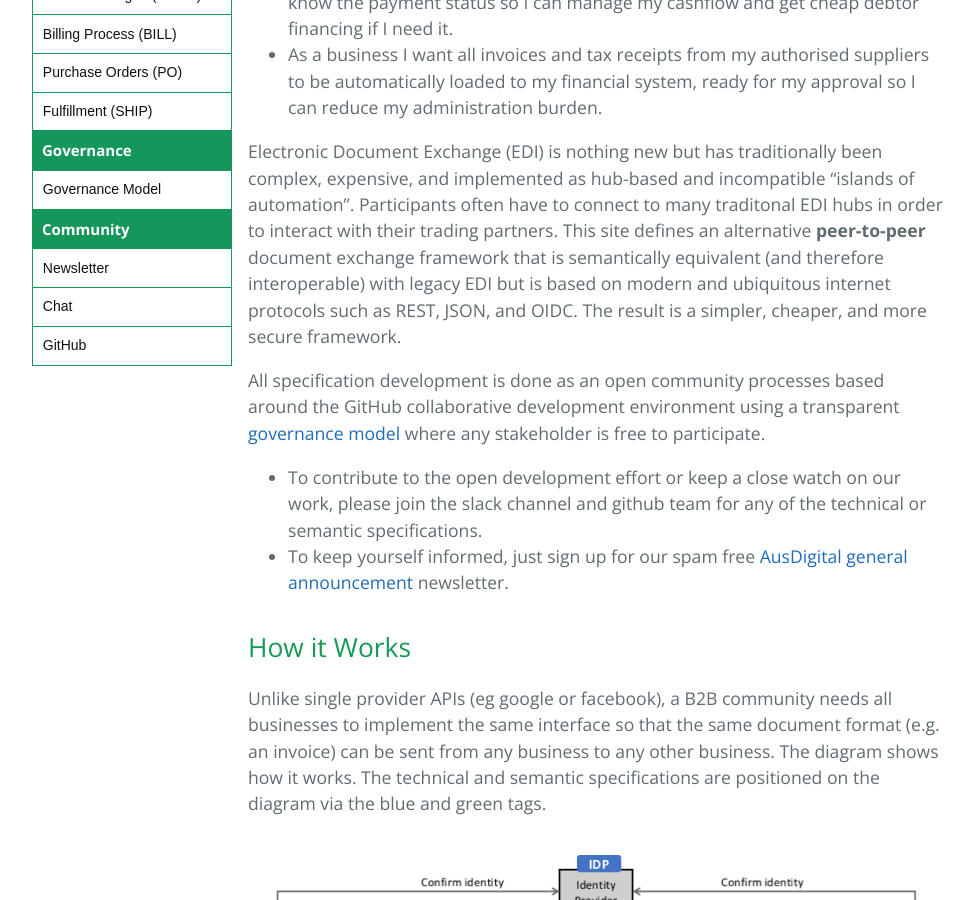
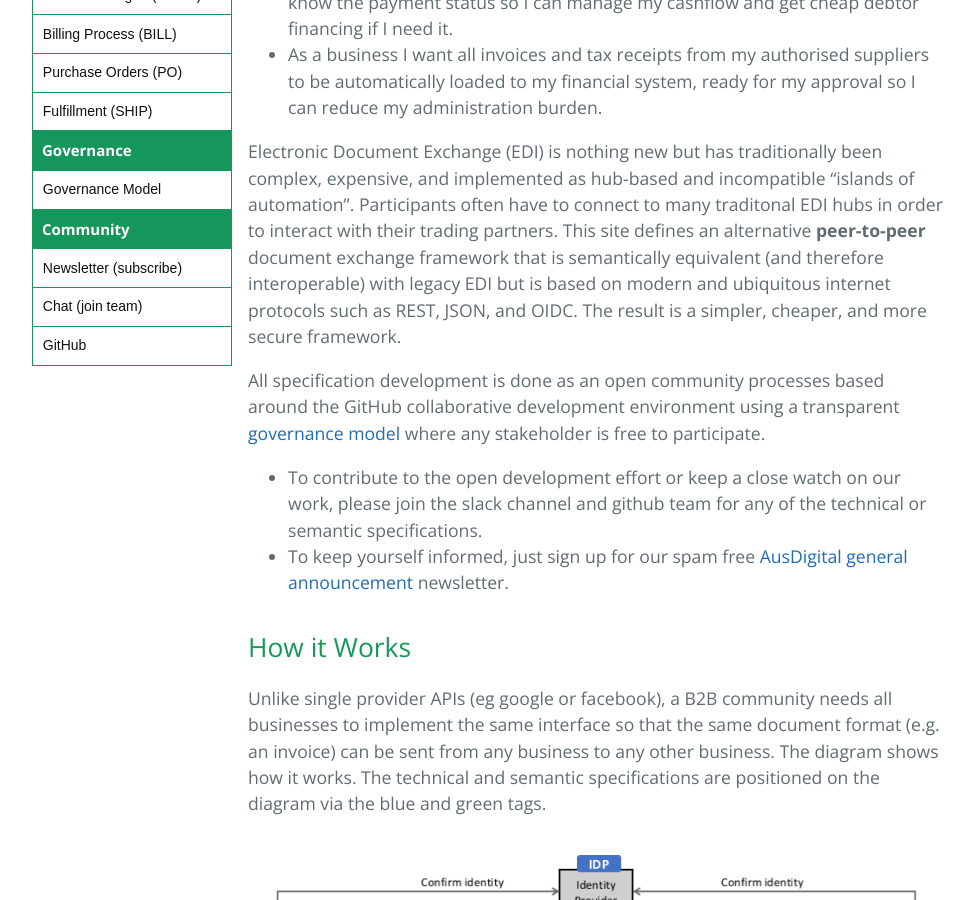
Before and after one commit to ausdigital/ausdigital.github.io, a Jekyll site: the page built from index.md, in a window 1280 px wide and 900 px high, scrolled down 801 px. Shown: the whole window, without its empty margins (112-1086 px from the left). Built offline with Jekyll 4.4.1, drawn with Linux system fonts in a browser that asks for light colours; our own code applies the rules of GitHub Pages for plain Markdown files.

Commit message:
elaborate menu items

```diff
--- a/_includes/main.html
+++ b/_includes/main.html
@@ -28,8 +28,8 @@
                     <li class="pure-menu-title">Governance</li>
                     <li class="pure-menu-item{% if current[1] == 'newsletter-signup' %} active{% endif %}"><a href="/governance-model/" class="pure-menu-link">Governance Model</a></li>
                     <li class="pure-menu-title">Community</li>
-                    <li class="pure-menu-item{% if current[1] == 'newsletter-signup' %} active{% endif %}"><a href="http://eepurl.com/ctZ6hf" class="pure-menu-link">Newsletter</a></li>
-                    <li class="pure-menu-item{% if current[1] == 'chat-signup' %} active{% endif %}"><a href="http://chat.ausdigital.org" class="pure-menu-link">Chat</a></li>
+                    <li class="pure-menu-item{% if current[1] == 'newsletter-signup' %} active{% endif %}"><a href="http://eepurl.com/ctZ6hf" class="pure-menu-link">Newsletter (subscribe)</a></li>
+                    <li class="pure-menu-item{% if current[1] == 'chat-signup' %} active{% endif %}"><a href="http://chat.ausdigital.org" class="pure-menu-link">Chat (join team)</a></li>
                     <li class="pure-menu-item{% if current[1] == 'GitHub' %} active{% endif %}"><a href="https://github.com/ausdigital/" class="pure-menu-link">GitHub</a></li>
 		</ul>
             </div>
```
